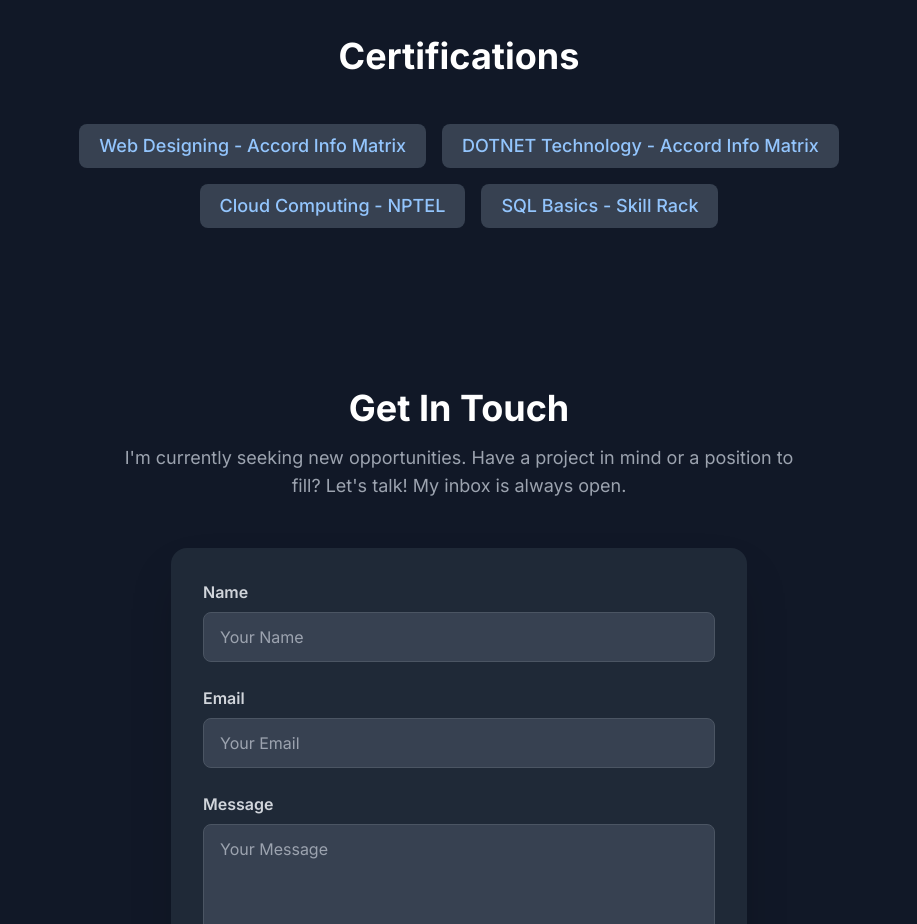
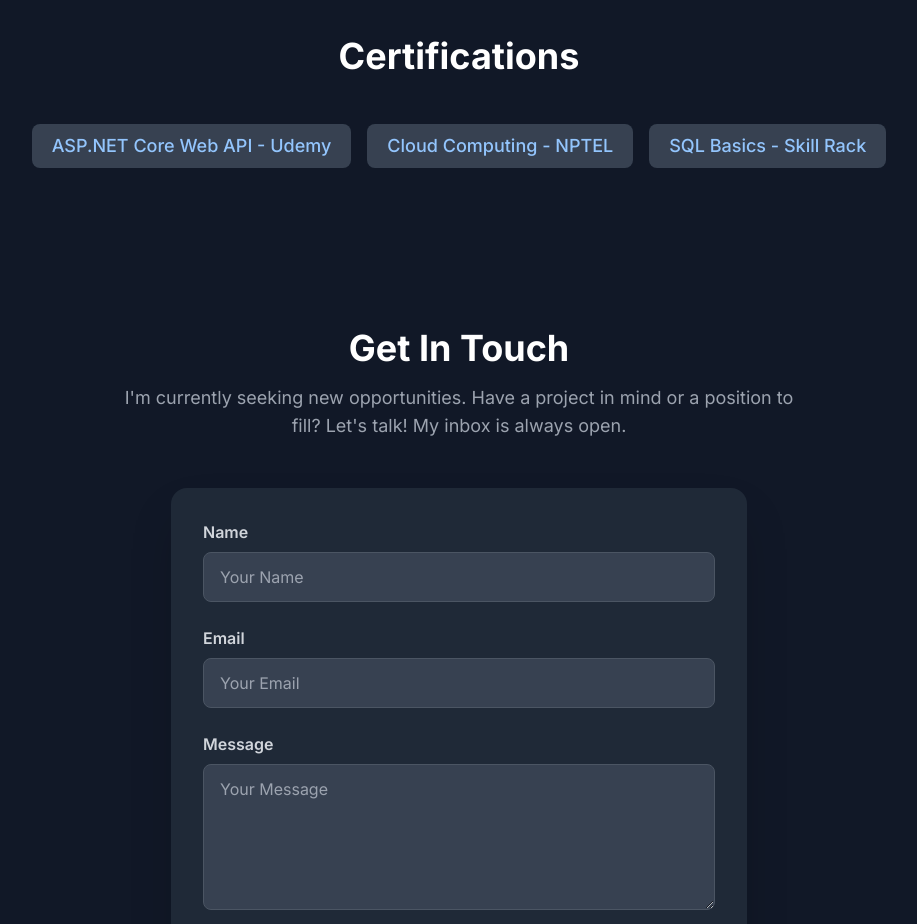
Before and after one commit to Md-Umar02/PersonalPortfolio, a plain HTML site: page index.html in a window 1280 px wide. Shown: the part 2420-3344 px from the top of the page, without its empty margins (181-1098 px from the left). Drawn offline with nearby package versions, Linux system fonts and the light colour scheme.

Commit message:
resume update

```diff
--- a/index.html
+++ b/index.html
@@ -161,8 +161,7 @@
             <h2 class="text-3xl md:text-4xl font-bold text-center mb-12 text-white">Certifications</h2>
             <div class="max-w-4xl mx-auto">
                 <div class="flex flex-wrap justify-center gap-4 text-lg">
-                    <span class="bg-gray-700 text-blue-300 py-2 px-5 rounded-lg font-medium">Web Designing - Accord Info Matrix</span>
-                    <span class="bg-gray-700 text-blue-300 py-2 px-5 rounded-lg font-medium">DOTNET Technology - Accord Info Matrix</span>
+                    <a href="assets\ASP.NETCoreCertificate.jpg" target="_blank" rel="noopener noreferrer" class="bg-gray-700 text-blue-300 hover:bg-blue-600 hover:text-white transition-colors duration-300 py-2 px-5 rounded-lg font-medium">ASP.NET Core Web API - Udemy</a>
                     <a href="assets/cloud-computing-nptel.jpg" target="_blank" rel="noopener noreferrer" class="bg-gray-700 text-blue-300 hover:bg-blue-600 hover:text-white transition-colors duration-300 py-2 px-5 rounded-lg font-medium">Cloud Computing - NPTEL</a>
                     <a href="assets/sql-basics-certificate.jpg" target="_blank" rel="noopener noreferrer" class="bg-gray-700 text-blue-300 hover:bg-blue-600 hover:text-white transition-colors duration-300 py-2 px-5 rounded-lg font-medium">SQL Basics - Skill Rack</a>
                 </div>
```
Also changed, not shown: assets/ASP.NETCoreCertificate.jpg (added), 1 other file.
